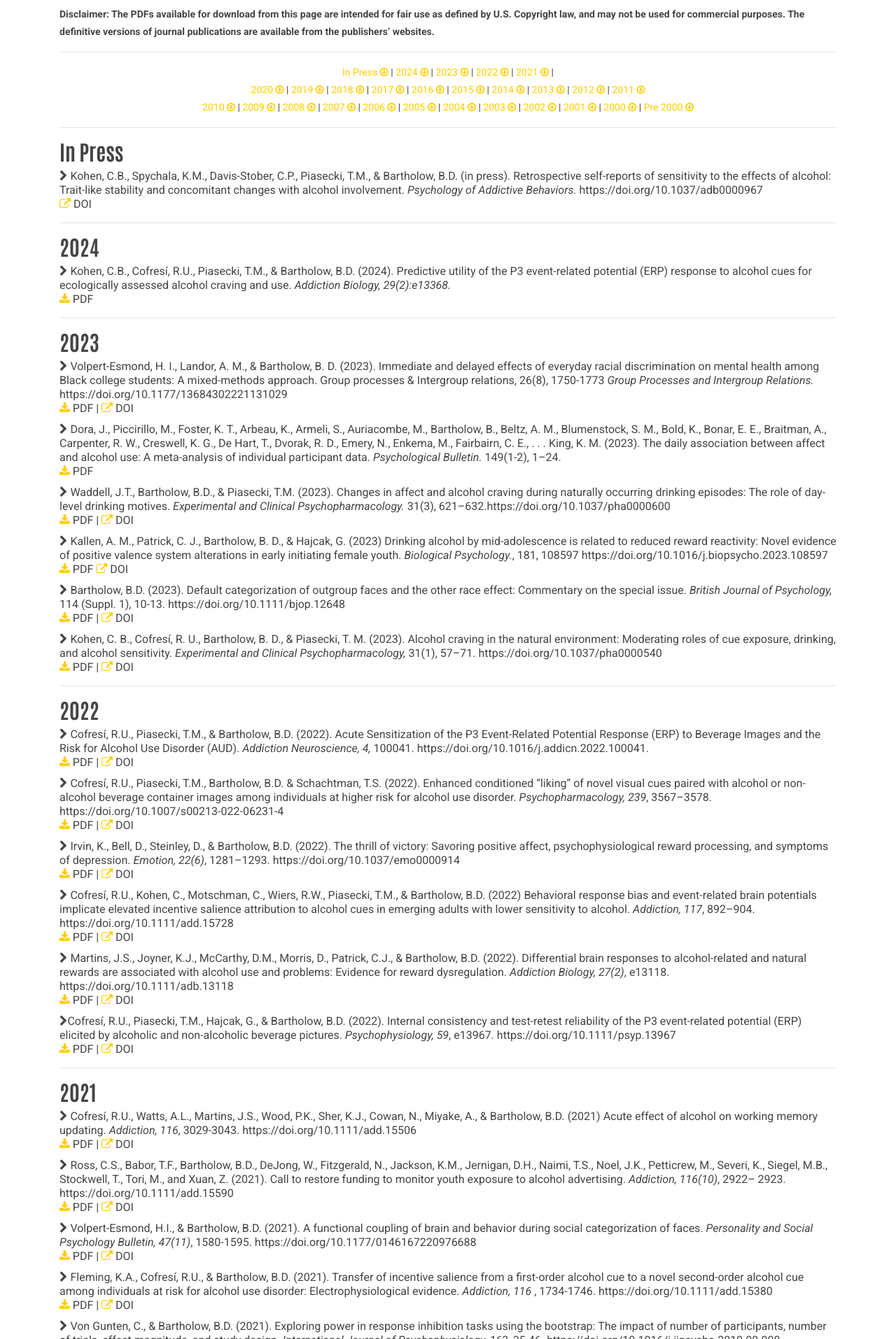
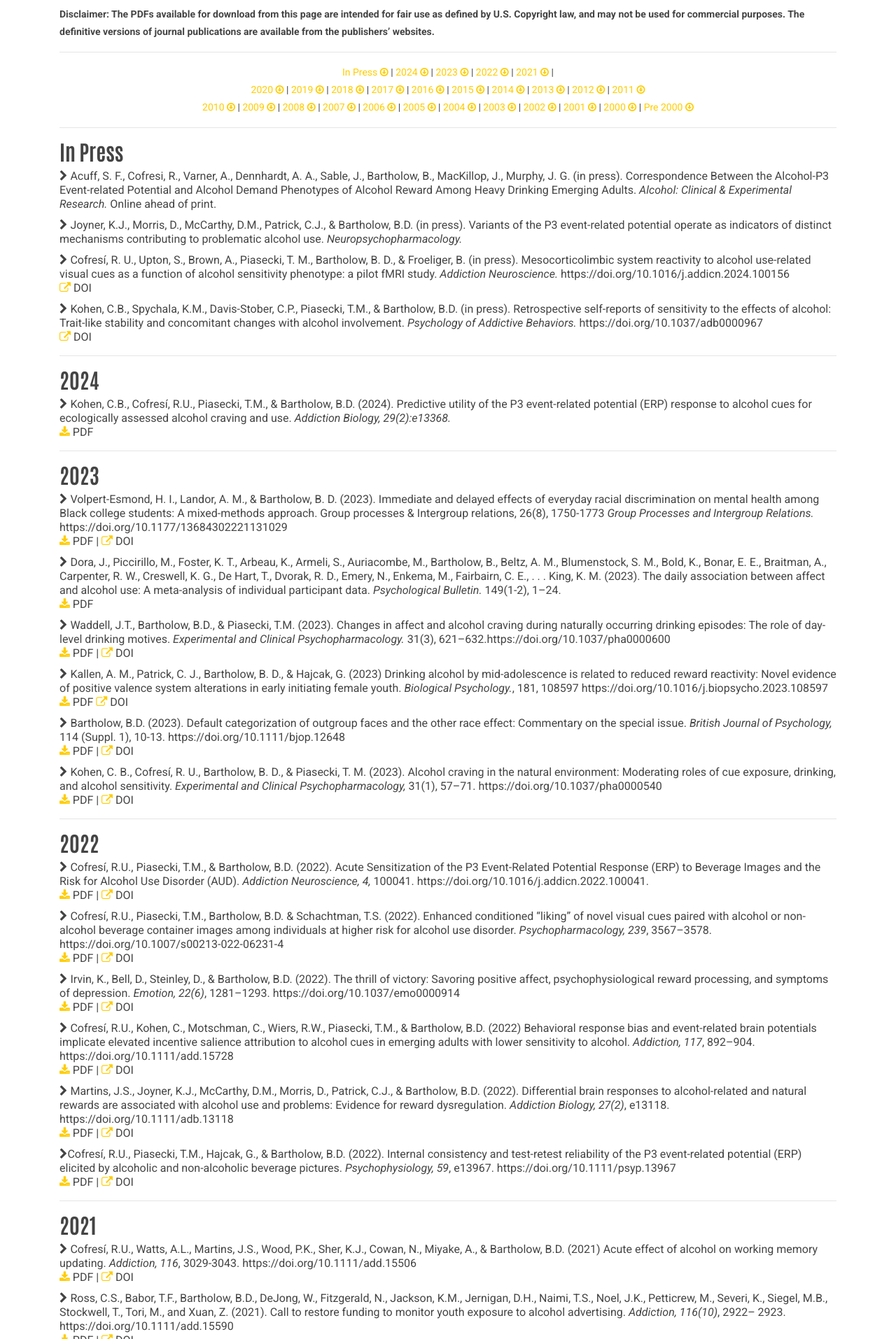
Before and after one commit to bartholow-scanlab/bartholow-scanlab.github.io, a Jekyll site: the page built from publications.html, in a window 1280 px wide. Shown: the part 365-2279 px from the top of the page at 70% size. Built offline with Jekyll 4.4.1, drawn with Linux system fonts in a browser that asks for light colours.

Commit message:
Update publications.html

```diff
--- a/publications.html
+++ b/publications.html
@@ -56,7 +56,21 @@ title: Publications
 
 	 <hr> <a id="InPress"> <h2>In Press</h2> </a>
 
+	      <p> <li> <i class="fa fa-chevron-right" aria-hidden="true"></i>
+		Acuff, S. F., Cofresi, R., Varner, A., Dennhardt, A. A., Sable, J., Bartholow, B., MacKillop, J., Murphy, J. G. (in press). Correspondence Between the Alcohol-P3 Event-related Potential and Alcohol Demand Phenotypes of Alcohol Reward Among Heavy Drinking Emerging Adults.
+	      <em> Alcohol: Clinical & Experimental Research. </em> Online ahead of print.
+	      </li> </p>
 
+	      <p> <li> <i class="fa fa-chevron-right" aria-hidden="true"></i>
+		Joyner, K.J., Morris, D., McCarthy, D.M., Patrick, C.J., & Bartholow, B.D. (in press). Variants of the P3 event-related potential operate as indicators of distinct mechanisms contributing to problematic alcohol use. <em> Neuropsychopharmacology. </em>
+		</li> </p>
+
+	     <p> <li> <i class="fa fa-chevron-right" aria-hidden="true"></i>
+	      Cofresí, R. U., Upton, S., Brown, A., Piasecki, T. M., Bartholow, B. D., & Froeliger, B. (in press). Mesocorticolimbic system reactivity to alcohol use-related visual cues
+	      as a function of alcohol sensitivity phenotype: a pilot fMRI study. <em> Addiction Neuroscience. </em> https://doi.org/10.1016/j.addicn.2024.100156
+		 <br/>
+		  <a href="https://doi.org/10.1016/j.addicn.2024.100156" target="_blank" rel="noopener noreferrer"> <i class="fa fa-external-link" aria-hidden="true"></i></a> DOI
+		 </li> </p>
 
 	      <p> <li> <i class="fa fa-chevron-right" aria-hidden="true"></i>
                Kohen, C.B., Spychala, K.M., Davis-Stober, C.P., Piasecki, T.M., & Bartholow, B.D. (in press).
```
